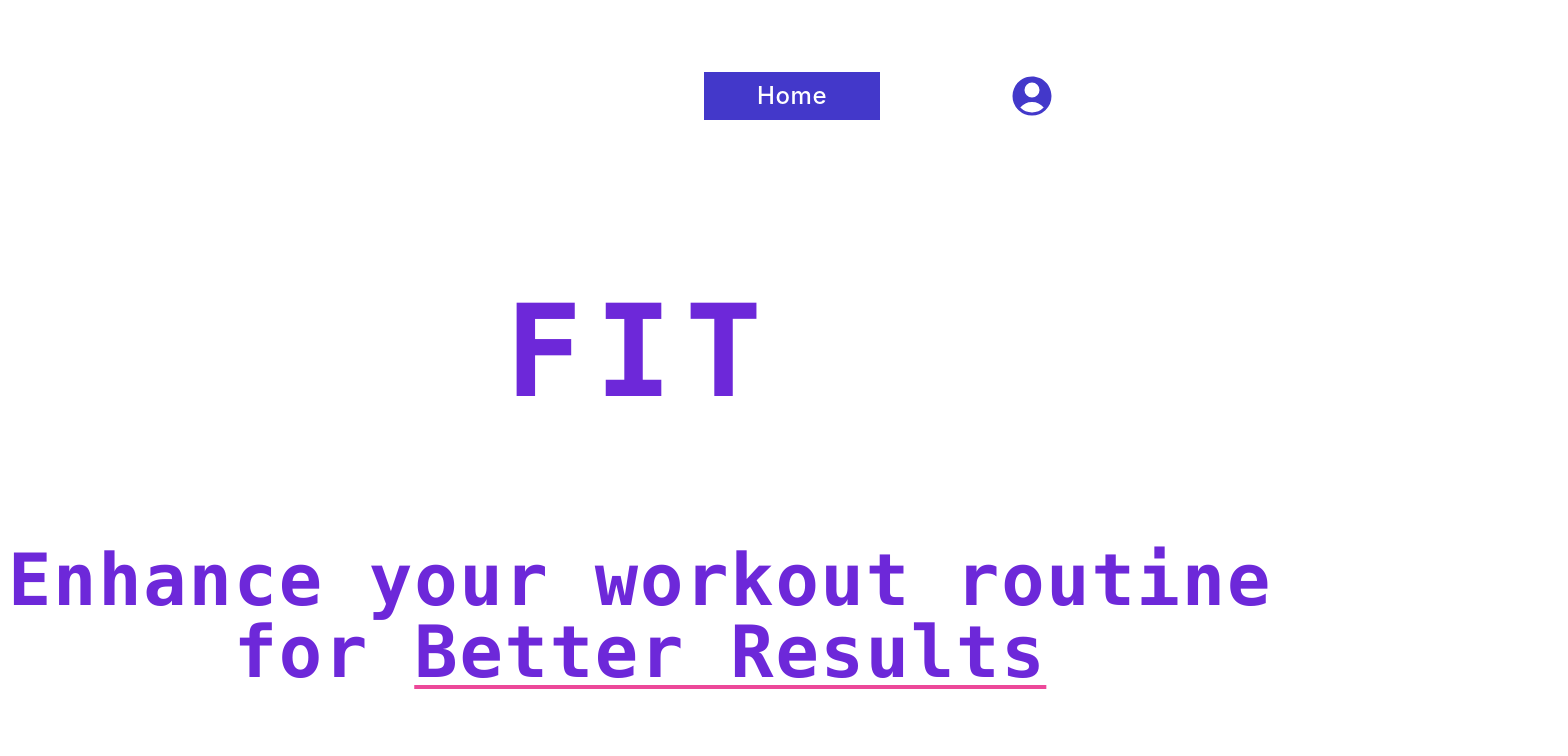
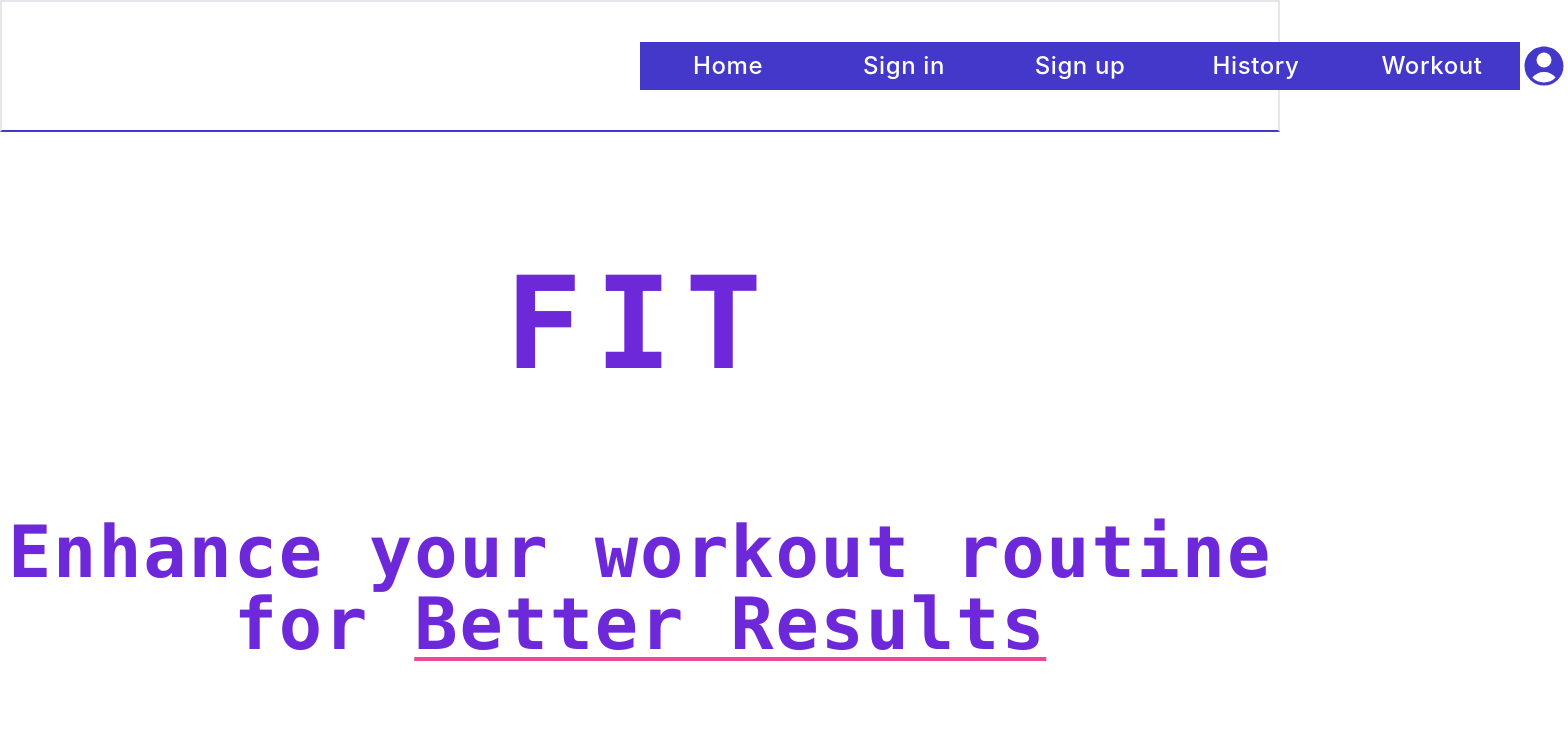
Before and after one commit to Rimberse/FIT, a React (Create React App) app in the folder frontend/: page / in a window 1280 px wide. Shown: the top 756 px of the page, 1568 px wide, since content can reach past the window. Built offline with nearby package versions, Linux system fonts and the light colour scheme.

Commit message:
Finish implementation of navigational bar

```diff
--- a/frontend/src/components/Navbar.js
+++ b/frontend/src/components/Navbar.js
@@ -6,14 +6,18 @@ import { UserCircleIcon } from '@heroicons/react/24/solid';
 const Navbar = () => {
 
     return (
-        <div id="navbar">
-            <div className="flex flex-row w-3/4 h-32 mx-auto my-8">
-                <div className="basis-1/2 justify-around items-center"></div>
-                <div className="basis-1/2 justify-around items-center">
-                    <div className="flex flex-row-reverse w-full h-full justify-around items-center">
+        <div id="navbar" className="mb-8 border-2 border-b-indigo-700">
+            <div className="flex flex-row w-3/4 h-32 mx-auto">
+                <div className="basis-1/2 justify-around items-center shrink-0"></div>
+                <div className="basis-1/2 justify-around items-center shrink-0">
+                    <div className="flex flex-row-reverse w-full h-full justify-evenly items-center">
                         <div className="navbar__user">
                             <UserCircleIcon className="h-12 w-12 text-indigo-700"/>
                         </div>
+                        <Button Name={"Workout"} />
+                        <Button Name={"History"} />
+                        <Button Name={"Sign up"} />
+                        <Button Name={"Sign in"} />
                         <Button Name={"Home"} />
                     </div>
                 </div>
```
